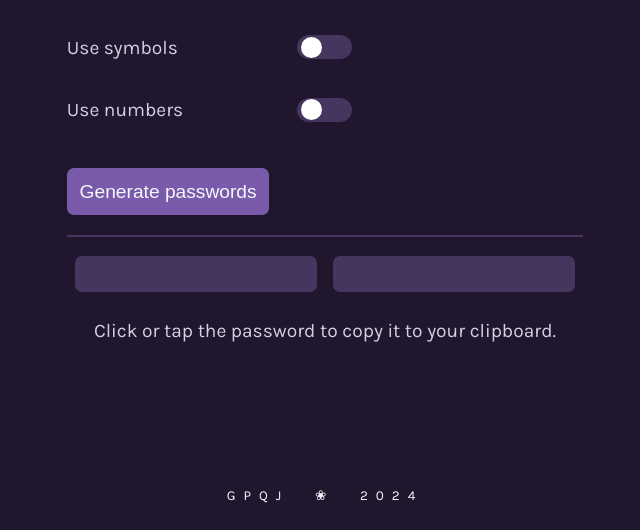
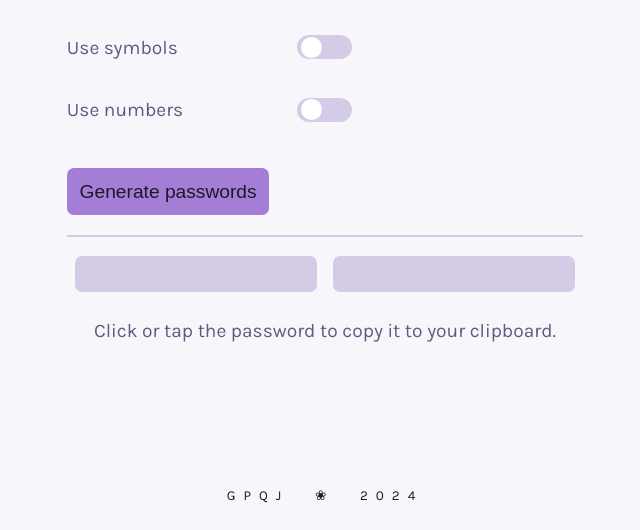
Before and after one commit to GPQJ/Password-Generator, a plain HTML site: page index.html in a window 1280 px wide. Shown: the part 270-800 px from the top of the page, without its empty margins (315-955 px from the left). Drawn offline with Linux system fonts and the light colour scheme.

Commit message:
Update passwordgen.css
 created a light theme and commented out dark theme

```diff
--- a/passwordgen.css
+++ b/passwordgen.css
@@ -1,3 +1,18 @@
+:root {
+	--title: #4D2D8F;
+	--text: #20162E;
+	--subtext: #655782;
+	--buttons: #A37ED4;
+	--bg: #F7F7FB;
+	--lightBG: #d4cce7;
+	--output: #7A5BAB;
+	--spacing:1.7rem;
+	--topspacing: 1.2rem 0;
+	--actionfsize: 1.2rem;
+}
+
+
+/* Dark mode
 :root{
 	--title: #C8BDFE;
 	--text: #F7F7FB;
@@ -6,10 +21,7 @@
 	--bg: #20162E;
 	--lightBG: #45355F;
 	--output: #DBC6FE;
-	--spacing:1.7rem;
-	--topspacing: 1.2rem 0;
-	--actionfsize: 1.2rem;
-}
+} */
 *{
 	background-color: var(--bg);
 	color: var(--text);
```
